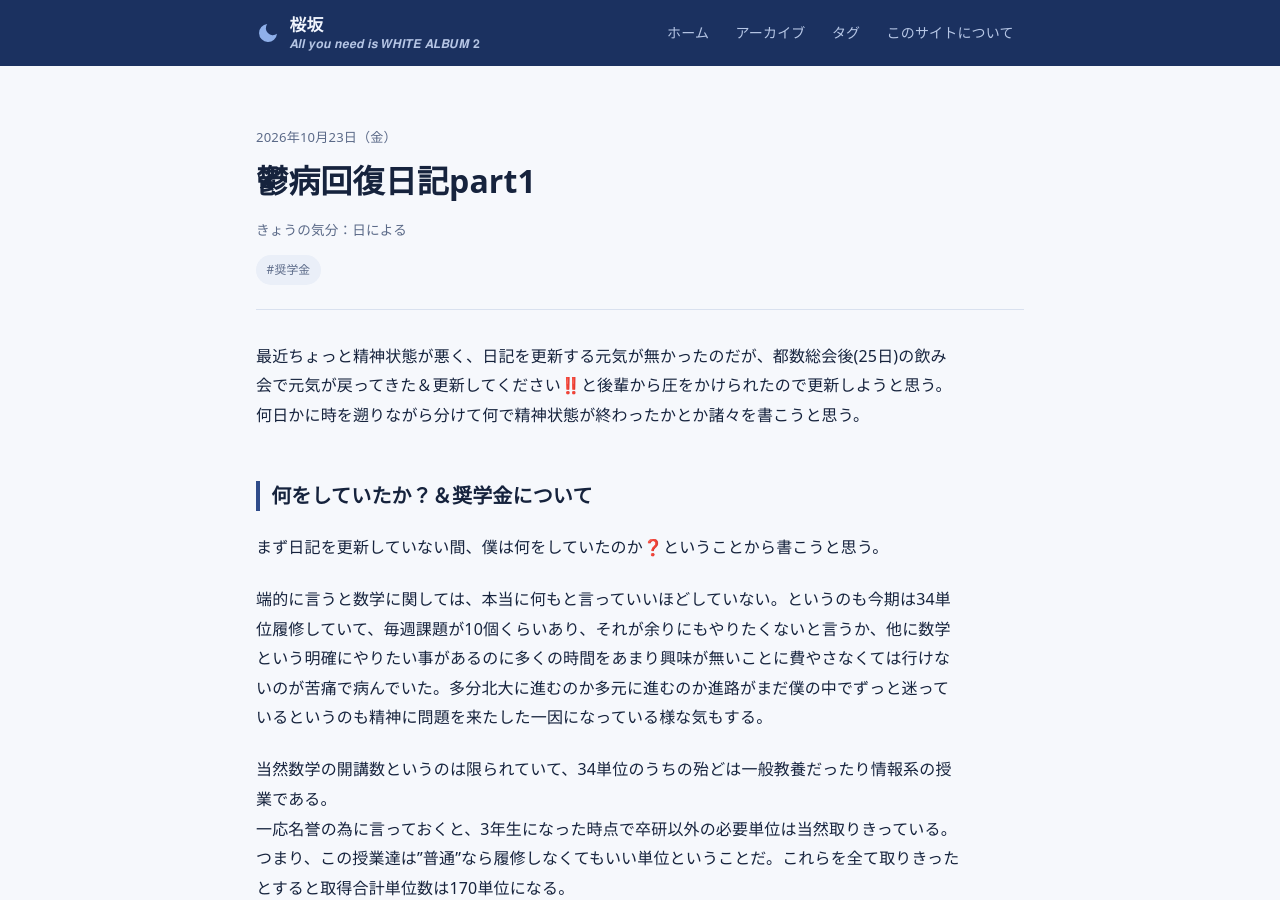
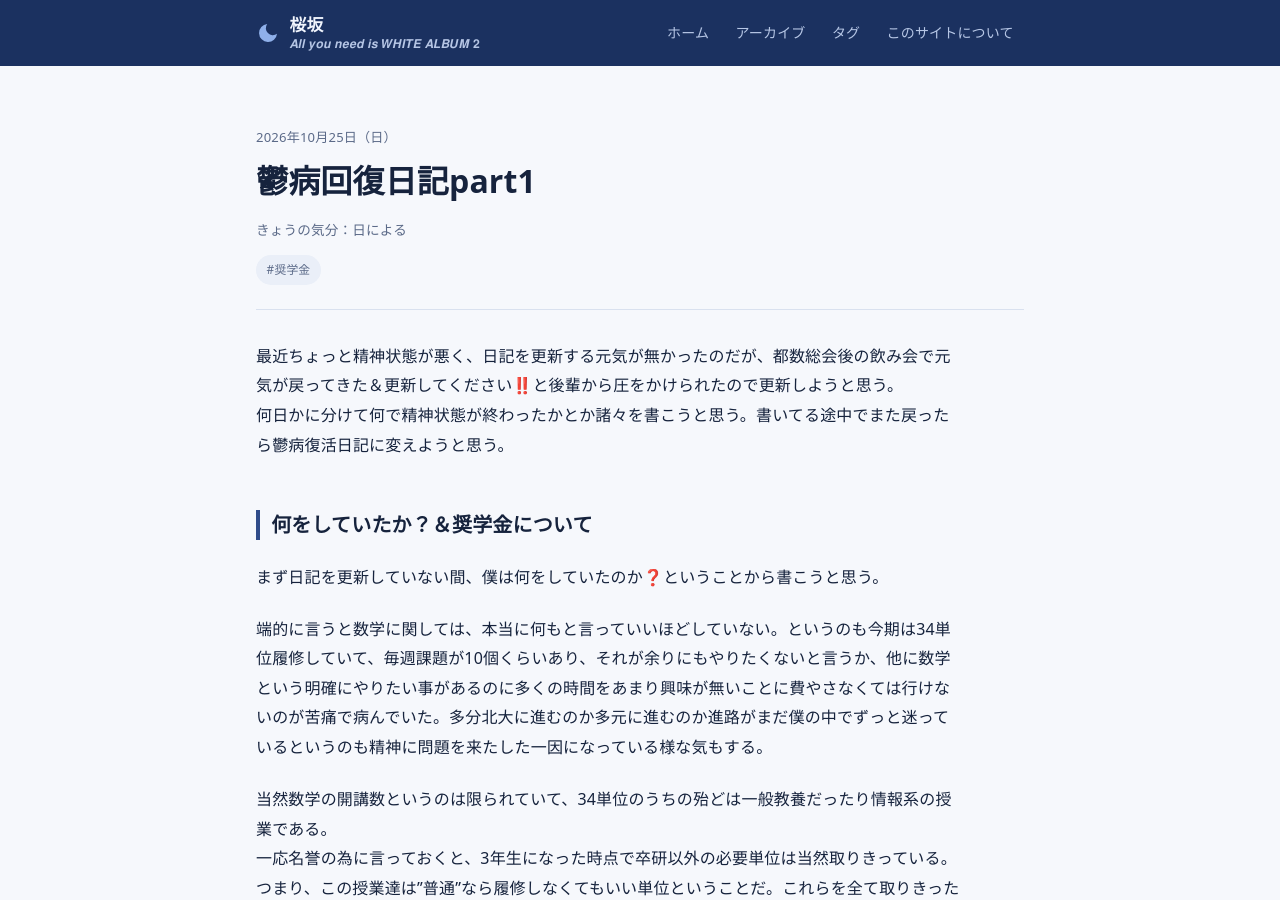
Before and after one commit to sakurazaka-math/sakurazaka-math.github.io, a Jekyll site: the page built from _posts/2026-10-25-day22.md, in a window 1280 px wide and 900 px high. Built offline with Jekyll 4.4.1, drawn with Linux system fonts in a browser that asks for light colours.

Commit message:
2026-10-25-day22.md を更新

```diff
--- a/_posts/2026-10-25-day22.md
+++ b/_posts/2026-10-25-day22.md
@@ -1,11 +1,11 @@
 ---
 title: 鬱病回復日記part1
-date: 2026-10-23
+date: 2026-10-25
 tags: 奨学金
 mood: 日による
 ---
-最近ちょっと精神状態が悪く、日記を更新する元気が無かったのだが、都数総会後(25日)の飲み会で元気が戻ってきた＆更新してください️️️‼️と後輩から圧をかけられたので更新しようと思う。
-何日かに時を遡りながら分けて何で精神状態が終わったかとか諸々を書こうと思う。
+最近ちょっと精神状態が悪く、日記を更新する元気が無かったのだが、都数総会後の飲み会で元気が戻ってきた＆更新してください️️️‼️と後輩から圧をかけられたので更新しようと思う。
+何日かに分けて何で精神状態が終わったかとか諸々を書こうと思う。書いてる途中でまた戻ったら鬱病復活日記に変えようと思う。
 <!--more-->
 
 ## 何をしていたか？＆奨学金について
```
